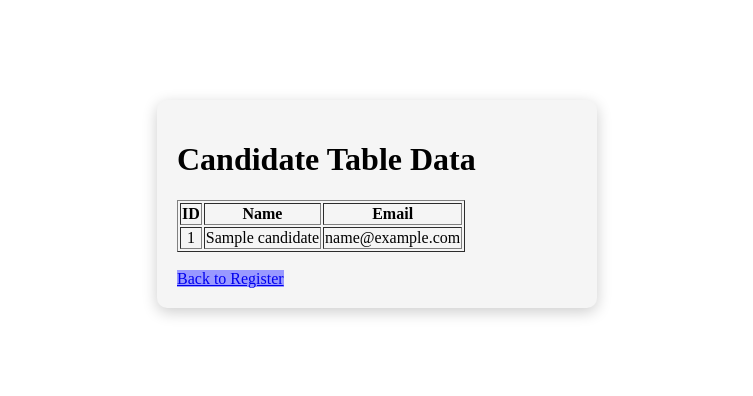
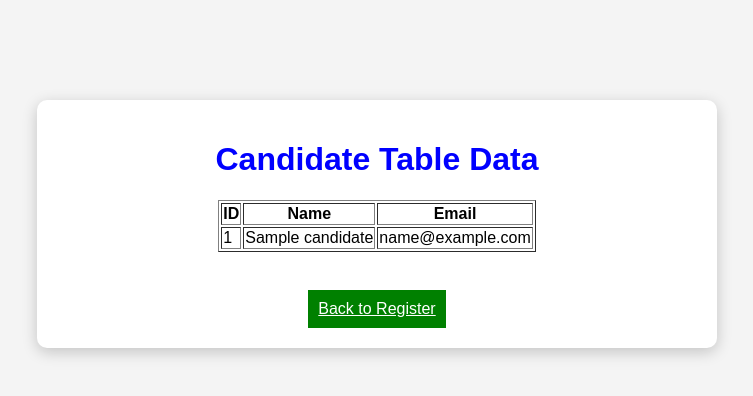
Before and after one commit to pavandandla/Project_1, a Flask app: page /data in a window 1280 px wide. Shown: the top 396 px of the page, without its empty margins (263-1016 px from the left). Run offline with Flask 3, Linux system fonts and the light colour scheme; tables that the repository leaves empty hold one stand-in row (values such as "Sample post").

Commit message:
second commit

```diff
--- a/templates/data.html
+++ b/templates/data.html
@@ -5,21 +5,30 @@
     <meta name="viewport" content="width=device-width, initial-scale=1.0">
     <title>Candidate Data</title>
     <style>
+        body {
+        font-family: Arial, sans-serif;
+        background-color: #f4f4f4;
+        margin: 0;
+        padding: 0;
+        }
         .container {
-            background-color: whitesmoke;
+            display: flex;
+            justify-content: center;
+            align-items: center;
+            flex-direction: column;
+            background-color: white;
             padding: 20px;
             border-radius: 10px; /* Increased border-radius for a smoother look */
             box-shadow: 0 4px 15px rgba(0, 0, 0, 0.2); /* Enhanced shadow for better contrast */
-            max-width: 400px;
-            max-height: 600px;
+            width: 50%;
+            max-height: 100vh;
             margin: 100px auto;
-        }
-        table {
-            text-align: center;
-
         }
         .buttons {
             margin-top: 20px;
+            background-color: green;
+            padding: 10px;
+            color: #fff;
         }
         .buttons a {
             text-decoration: none;
@@ -33,6 +42,9 @@
         }
         .buttons a:hover {
             background-color: #0056b3;
+        }
+        h1 {
+            color: blue
         }
 
     </style>
@@ -61,7 +73,7 @@
         </tbody>
     </table>
     <br>
-    <a class="buttons" style="background-color: #9999ff" ; href="{{ url_for('register') }}">Back to Register</a>
+    <a class="buttons"  href="{{ url_for('register') }}">Back to Register</a>
   </div>
 </body>
 </html>
--- a/templates/register.html
+++ b/templates/register.html
@@ -47,6 +47,8 @@
 
     .buttons {
             margin-top: 20px;
+            display: flex;
+            justify-content: space-around;
         }
     .buttons a {
             text-decoration: none;
```
Also changed, not shown: templates/welcome.html (+6 -17 lines).
